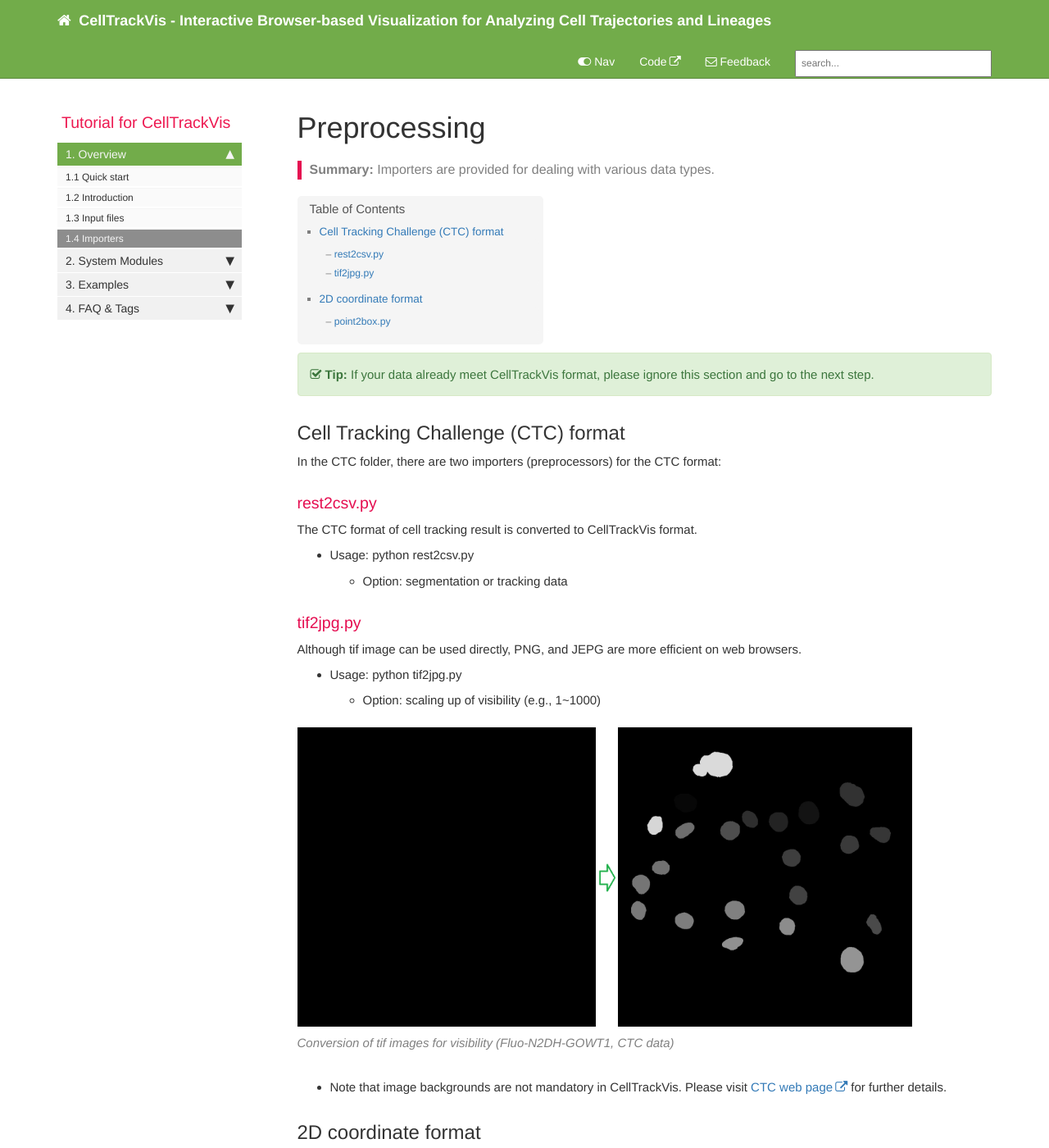
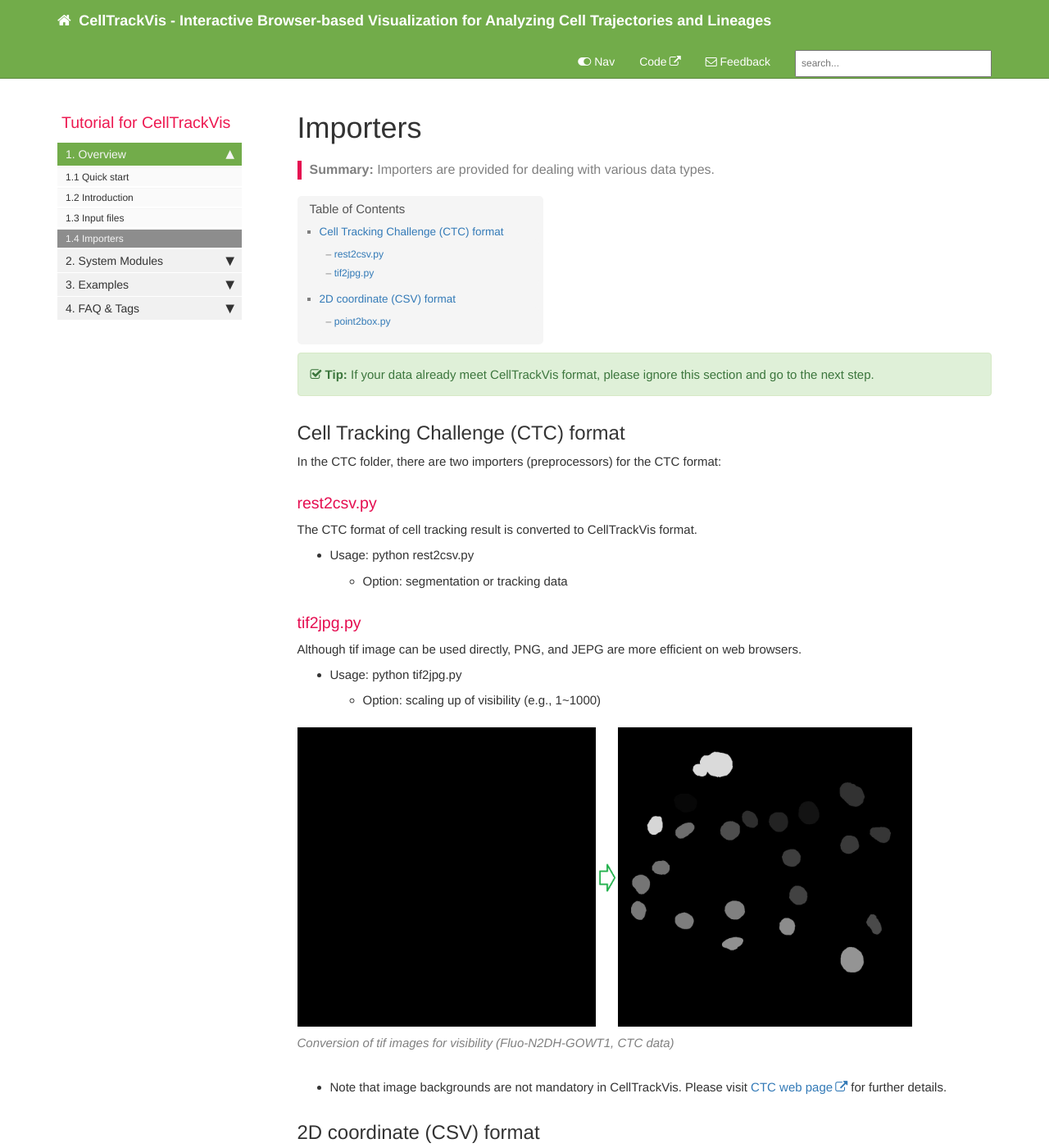
Before and after one commit to scbeom/ctv_tutorial, a Jekyll site: the page built from pages/overview/ov_preprocessing.md, in a window 1280 px wide and 1400 px high. Shown: the whole window at 82% size. Built offline with Jekyll 4.4.1, drawn with Linux system fonts in a browser that asks for light colours; comment, search, counter and statistics services are not loaded.

Commit message:
Updates for importers

```diff
--- a/pages/overview/ov_preprocessing.md
+++ b/pages/overview/ov_preprocessing.md
@@ -1,5 +1,5 @@
 ---
-title: Preprocessing
+title: Importers
 sidebar: mydoc_sidebar
 permalink: ov_preprocessing.html
 folder: overview
@@ -28,7 +28,7 @@ Although tif image can be used directly, PNG, and JEPG are more efficient on web
 
 - Note that image backgrounds are not mandatory in CellTrackVis. Please visit [CTC web page](http://celltrackingchallenge.net) for further details.
 
-## 2D coordinate format
+## 2D coordinate (CSV) format
 
 This importer covert 2D points into CellTrackVis box forms:
 
```
Also changed, not shown: index.md (+3 -1 lines), pages/overview/ov_inputfile.md (+1 -1 lines).
